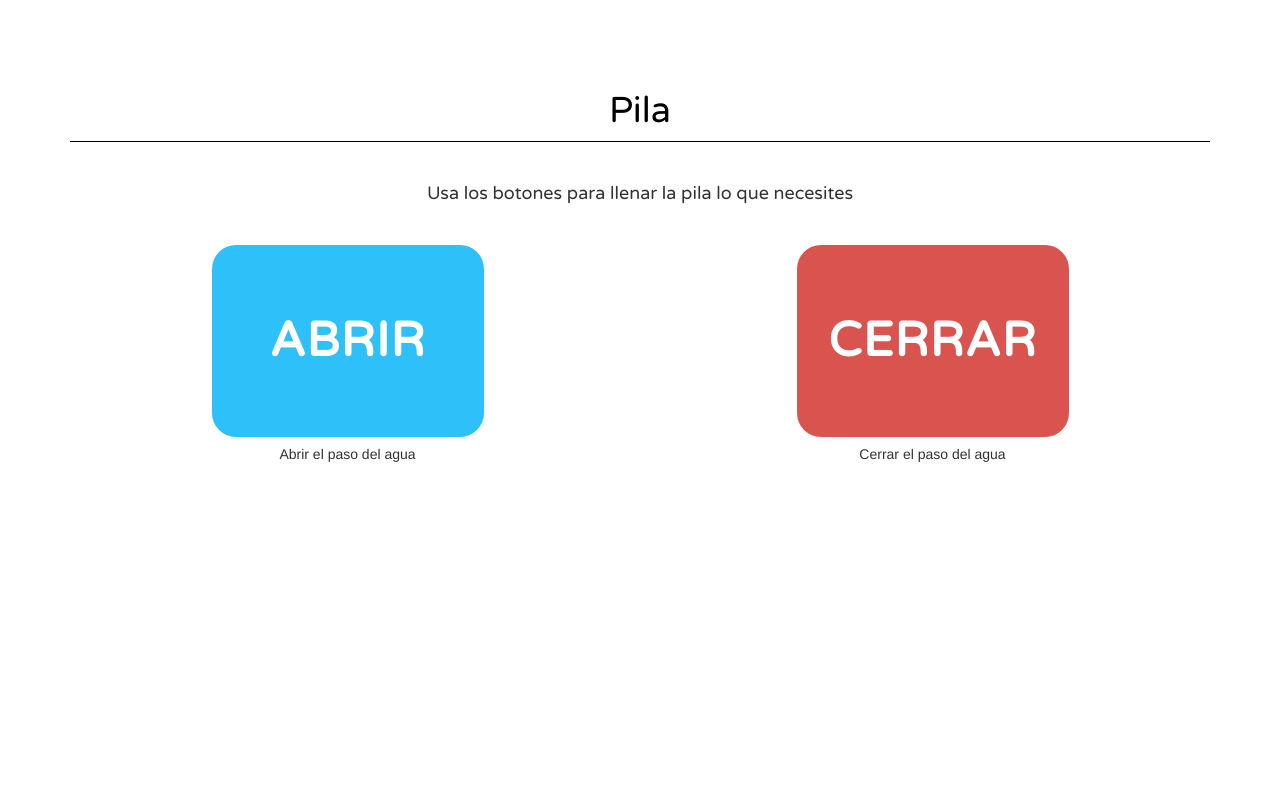
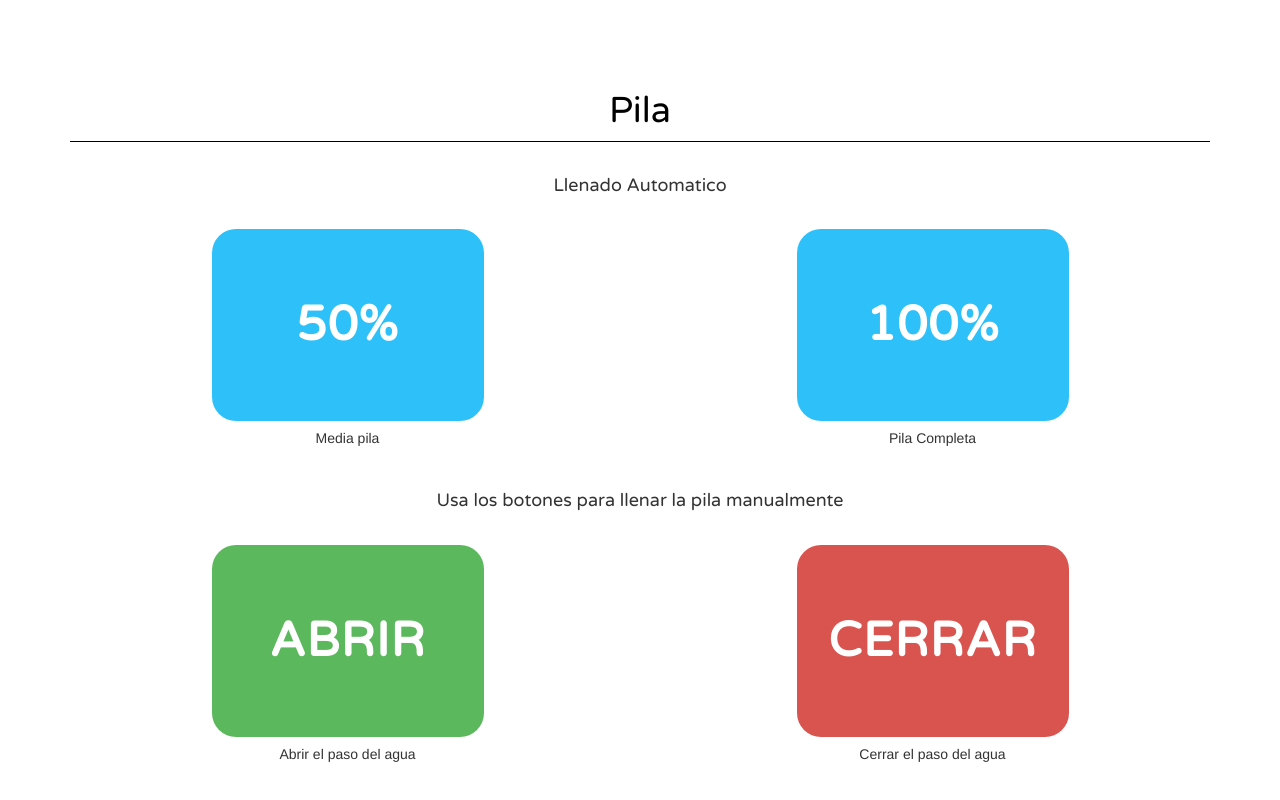
Before and after one commit to Raincube/RaincubeGT, a website: page public/dashboard.html in a window 1280 px wide. Shown: the part 794-1594 px from the top of the page. Drawn offline with nearby package versions, Linux system fonts and the light colour scheme; no server answers.

```diff
--- a/public/css/styles.css
+++ b/public/css/styles.css
@@ -94,7 +94,7 @@
 }
 
 .margen-grande {
-    margin: 4vh;
+    margin: 3vh;
 }
 
 .centrado {
--- a/public/dashboard.html
+++ b/public/dashboard.html
@@ -94,7 +94,7 @@
                         </div>
                     </div>
                 </div>
-<!--
+                <!--
                 <div class="col-xs-12 col-sm-12 col-md-12 col-lg-12 margin-top">
                     <div class="panel panel-primary">
                         <div class="panel-heading">
@@ -122,12 +122,27 @@
             <div class="separator"></div>
 
             <div class="row margen-grande">
-                <h4 class="text-center varela-font">Usa los botones para llenar la pila lo que necesites</h4>
+                <h4 class="text-center varela-font">Llenado Automatico</h4>
             </div>
 
             <div class="row">
                 <div class="col-xs-12 col-sm-6 col-md-6 col-lg-6">
-                    <button type="button" class="btn btn-primary btn-lg round grande center-block varela-font" onclick="halfPila()">Abrir</button>
+                    <button type="button" class="btn btn-primary btn-lg round grande center-block varela-font" onclick="">50%</button>
+                    <h5 class="text-center">Media pila</h5>
+                </div>
+                <div class="col-xs-12 col-sm-6 col-md-6 col-lg-6">
+                    <button type="button" class="btn btn-primary btn-lg round grande center-block varela-font" onclick="">100%</button>
+                    <h5 class="text-center">Pila Completa</h5>
+                </div>
+            </div>
+
+            <div class="row margen-grande">
+                <h4 class="text-center varela-font">Usa los botones para llenar la pila manualmente</h4>
+            </div>
+
+            <div class="row">
+                <div class="col-xs-12 col-sm-6 col-md-6 col-lg-6">
+                    <button type="button" class="btn btn-success btn-lg round grande center-block varela-font" onclick="halfPila()">Abrir</button>
                     <h5 class="text-center">Abrir el paso del agua</h5>
                 </div>
                 <div class="col-xs-12 col-sm-6 col-md-6 col-lg-6">
@@ -138,7 +153,7 @@
         </div>
     </section>
 
-<!--
+    <!--
     <section class="credits-bg" id="credits">
         <div class="container">
 
```
